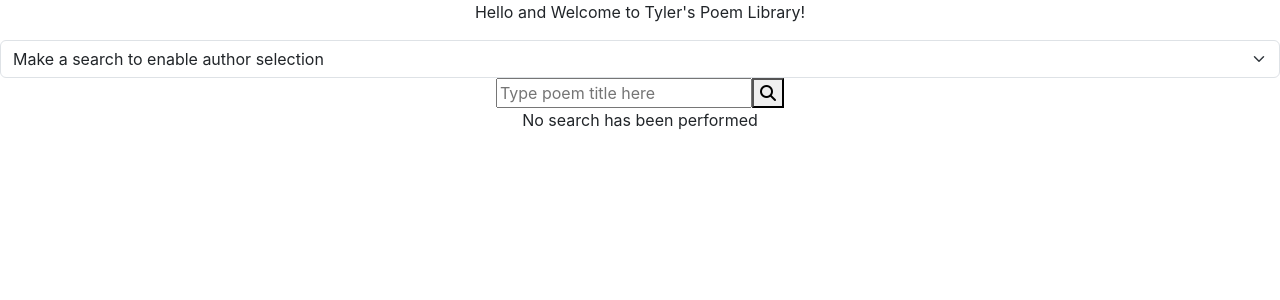
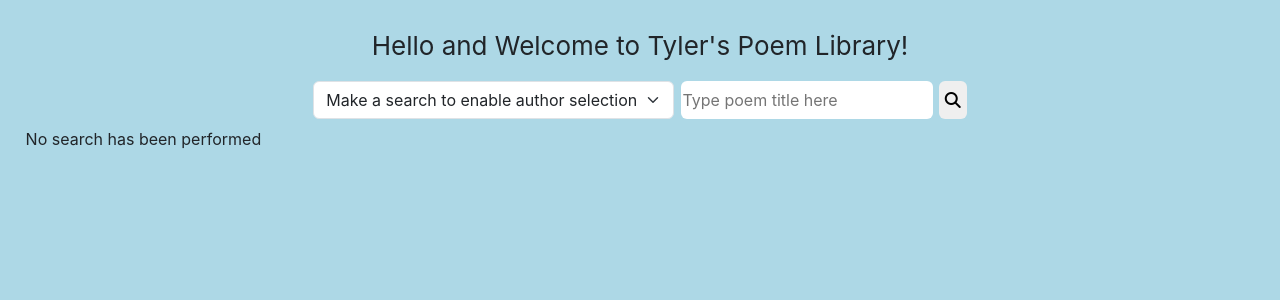
Before and after one commit to TylerHsia/CFA, a React (Create React App) app in the folder cfa_assessment_app/: page / in a window 1280 px wide. Shown: the top 300 px of the page. Built offline with nearby package versions, Linux system fonts and the light colour scheme.

Commit message:
css everything has ugly colors

```diff
--- a/cfa_assessment_app/src/App.css
+++ b/cfa_assessment_app/src/App.css
@@ -1,10 +1,17 @@
-.App {
-  text-align: center;
+body{
+  height: 100%;
+  background-color: lightblue;
 }
 
-.App-logo {
-  height: 40vmin;
-  pointer-events: none;
+.App {
+  padding: 2%;
+  text-align: center;
+  min-width: 300px;
+  min-height: 200%;
+}
+
+.Title{
+  font-size: calc(10px + 2vmin);
 }
 
 @media (prefers-reduced-motion: no-preference) {
@@ -20,19 +27,70 @@
   flex-direction: column;
   align-items: center;
   justify-content: center;
-  font-size: calc(10px + 2vmin);
   color: white;
 }
 
-.App-link {
-  color: #61dafb;
+.horizontal {
+  display: flex;
+  flex-direction: row;
+  flex-wrap: nowrap;
+  /* justify-content: space-between; */
 }
 
-@keyframes App-logo-spin {
-  from {
-    transform: rotate(0deg);
-  }
-  to {
-    transform: rotate(360deg);
-  }
+.input-bar {
+  justify-content: center;
+  margin-bottom: 0.7%;
+  gap: 0.5%;
 }
+
+.input-text-box{
+  border-radius: 0.375rem;
+  border: 0;
+}
+
+.input-text-box:focus{
+  outline-width: 0;
+}
+
+.search-button{
+  /* margin-left: 1%;
+  margin-right: 10px; */
+  border-radius: 0.375rem;
+  border: 0;
+}
+
+.form-select{
+  width: fit-content;
+}
+
+.form-select:focus{
+  box-shadow: var(0 0 0 0.25rem rgba(0, 0, 0, 0.25));
+  /* background-color: black; */
+}
+
+.accordion{
+  --bs-accordion-active-bg: white;
+  --bs-accordion-btn-focus-box-shadow: 0;
+}
+
+.accordion-item{
+  /* color: pink; */
+  background-color: pink;
+  scrollbar-highlight-color: black;
+  /* active-color: blue; */
+}
+
+.accordion-button:focus{
+  /* background-color: black;
+  border-color: black; */
+  box-shadow: var(0 0 0 0.25rem rgba(0, 0, 0, 0.25));
+}
+
+.accordion-button:not(:collapsed){
+  /* background-color: black;
+  color: black; */
+}
+
+.results-count{
+  text-align: left;
+}
```
